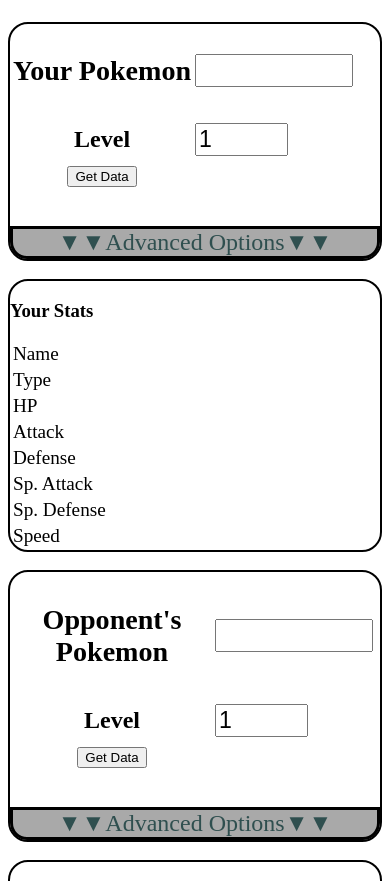
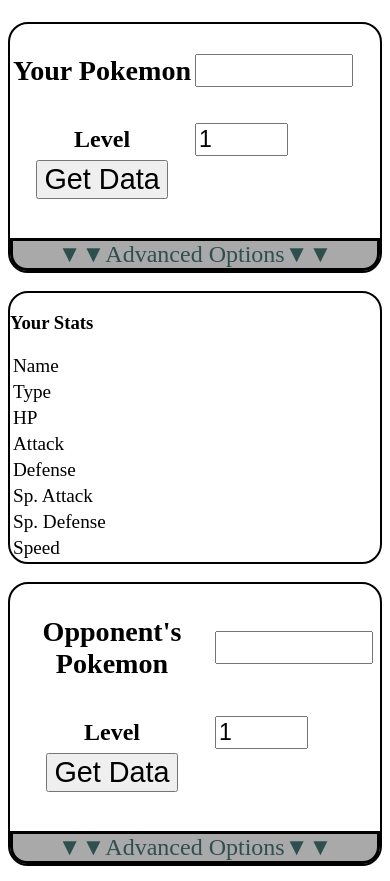
Before and after one commit to scotttolman/scotttolman.github.io, a PHP site: page /app/index.html in a window 390 px wide. Shown: the part 95-976 px from the top of the page. Run offline with PHP 8.4, Linux system fonts and the light colour scheme.

Commit message:
view on mobile

```diff
--- a/app/main.css
+++ b/app/main.css
@@ -44,10 +44,10 @@
     display: none;
 }
 
-td, input {
+td, input, button {
     font-size: 1.2em;
 }
 
-th {
+th{
     font-size: 1.5em;
 }
```
